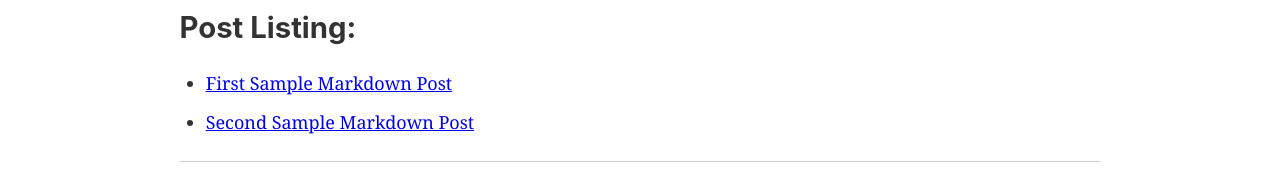
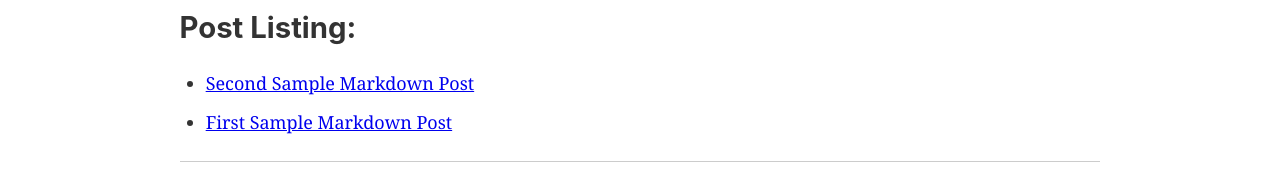
Before and after one commit to jonathanprozzi/2-indieweb-boilerplate, a Gatsby site: page / in a window 1280 px wide. Shown: the part 688-872 px from the top of the page. Built offline with nearby package versions, Linux system fonts and the light colour scheme; Gatsby itself is replaced by a stand-in of ours.

Commit message:
added limit and sort by most recent date to graphql query in Archive

```diff
--- a/src/components/archive.js
+++ b/src/components/archive.js
@@ -3,7 +3,10 @@
 
 const POST_ARCHIVE_QUERY = graphql`
   query BlogPostsArchive {
-    allMarkdownRemark {
+    allMarkdownRemark(
+      limit: 4
+      sort: { order: DESC, fields: [frontmatter___date] }
+    ) {
       edges {
         node {
           frontmatter {
```
